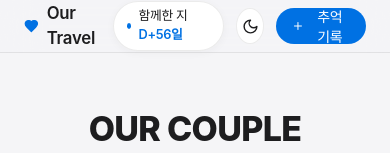
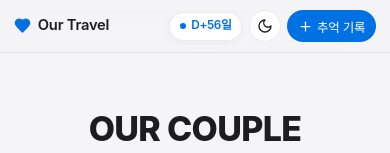
Before and after one commit to HanUL220/our_travel, a React (Vite) app: page / in a window 390 px wide. Shown: the top 153 px of the page. Built offline with nearby package versions, Linux system fonts and the light colour scheme.

Commit message:
style: optimize mobile header layout and hide d-day label on small screens

```diff
--- a/src/components/Header.jsx
+++ b/src/components/Header.jsx
@@ -19,14 +19,17 @@ export default function Header({ theme, toggleTheme, onOpenNewPost, startDate =
     <header className="site-header">
       <div className="header-inner">
         <a href="#" className="brand-logo">
-          <Heart className="brand-icon" size={18} fill="currentColor" />
+          <Heart className="brand-icon" size={17} fill="currentColor" />
           <span>Our Travel</span>
         </a>
 
         <div className="header-actions">
           <div className="dday-badge" title={`우리가 시작한 날: ${startDate}`}>
             <span className="dday-dot" />
-            <span>함께한 지 <strong>{dDayText}</strong></span>
+            <span className="dday-text">
+              <span className="dday-label-desktop">함께한 지 </span>
+              <strong>{dDayText}</strong>
+            </span>
           </div>
 
           <button
@@ -35,11 +38,11 @@ export default function Header({ theme, toggleTheme, onOpenNewPost, startDate =
             title={theme === 'dark' ? '라이트 모드로 전환' : '다크 모드로 전환'}
             aria-label="테마 전환"
           >
-            {theme === 'dark' ? <Sun size={17} /> : <Moon size={17} />}
+            {theme === 'dark' ? <Sun size={16} /> : <Moon size={16} />}
           </button>
 
           <button className="apple-btn-primary" onClick={onOpenNewPost}>
-            <Plus size={16} />
+            <Plus size={15} />
             <span>추억 기록</span>
           </button>
         </div>
--- a/src/index.css
+++ b/src/index.css
@@ -146,21 +146,25 @@ input, textarea, select {
 .brand-logo {
   display: flex;
   align-items: center;
-  gap: 0.5rem;
+  gap: 0.45rem;
   font-size: 1.05rem;
   font-weight: 600;
   color: var(--apple-foreground);
   letter-spacing: -0.015em;
+  white-space: nowrap;
+  flex-shrink: 0;
 }
 
 .brand-icon {
   color: var(--apple-primary);
+  flex-shrink: 0;
 }
 
 .header-actions {
   display: flex;
   align-items: center;
   gap: 0.75rem;
+  flex-shrink: 0;
 }
 
 .dday-badge {
@@ -174,6 +178,12 @@ input, textarea, select {
   padding: 0.35rem 0.8rem;
   border-radius: var(--radius-pill);
   box-shadow: var(--shadow-subtle);
+  white-space: nowrap;
+  flex-shrink: 0;
+}
+
+.dday-text {
+  white-space: nowrap;
 }
 
 .dday-dot {
@@ -182,6 +192,7 @@ input, textarea, select {
   background: var(--apple-primary);
   border-radius: 50%;
   display: inline-block;
+  flex-shrink: 0;
 }
 
 .dday-badge strong {
@@ -200,6 +211,7 @@ input, textarea, select {
   border: 1px solid var(--apple-border);
   color: var(--apple-foreground);
   transition: var(--apple-transition);
+  flex-shrink: 0;
 }
 
 .btn-icon:hover {
@@ -221,6 +233,45 @@ input, textarea, select {
   font-weight: 500;
   letter-spacing: -0.015em;
   transition: var(--apple-transition);
+  white-space: nowrap;
+  flex-shrink: 0;
+}
+
+@media (max-width: 640px) {
+  .header-inner {
+    padding: 0.6rem 0.85rem;
+    gap: 0.4rem;
+  }
+
+  .brand-logo {
+    font-size: 0.92rem;
+  }
+
+  .header-actions {
+    gap: 0.4rem;
+  }
+
+  .dday-label-desktop {
+    display: none;
+  }
+
+  .dday-badge {
+    padding: 0.3rem 0.6rem;
+    font-size: 0.74rem;
+    gap: 0.35rem;
+  }
+
+  .btn-icon {
+    width: 32px;
+    height: 32px;
+  }
+
+  .apple-btn-primary {
+    padding: 6px 11px;
+    height: 32px;
+    font-size: 12.5px;
+    gap: 0.25rem;
+  }
 }
 
 .apple-btn-primary:hover {
```
Also changed, not shown: 3 other files (tests, documents, lock files or other folders).
